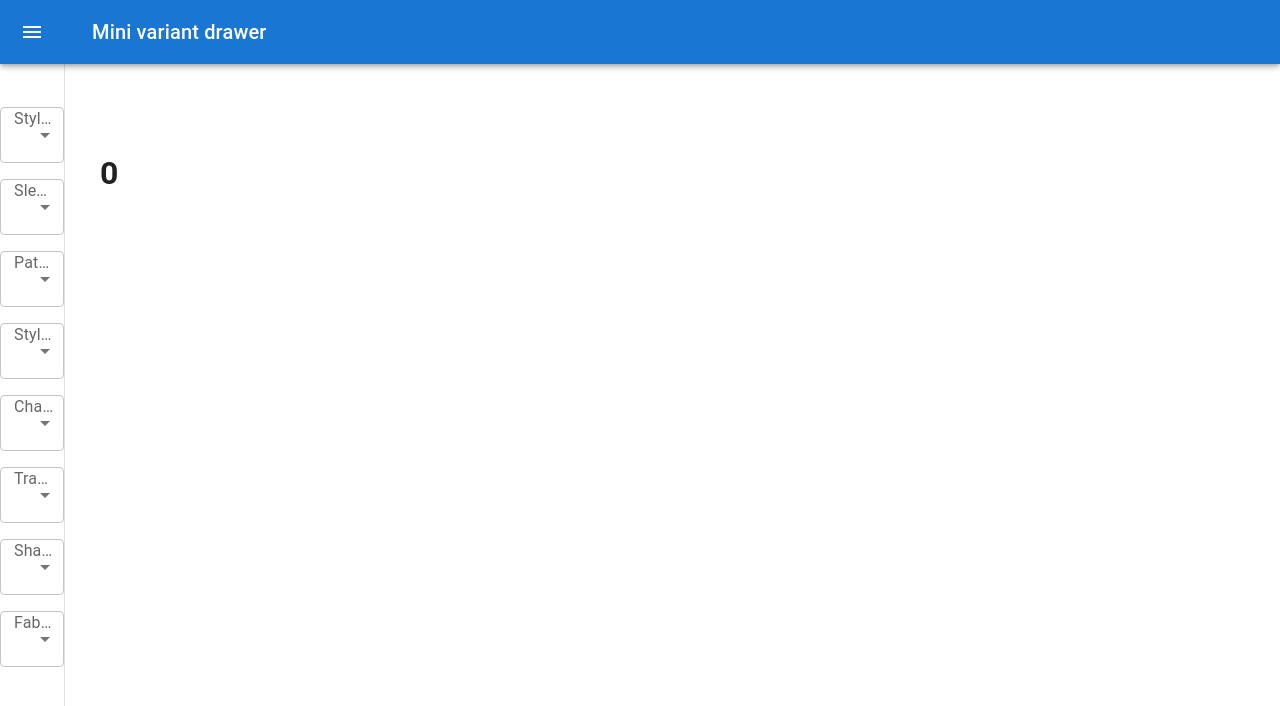
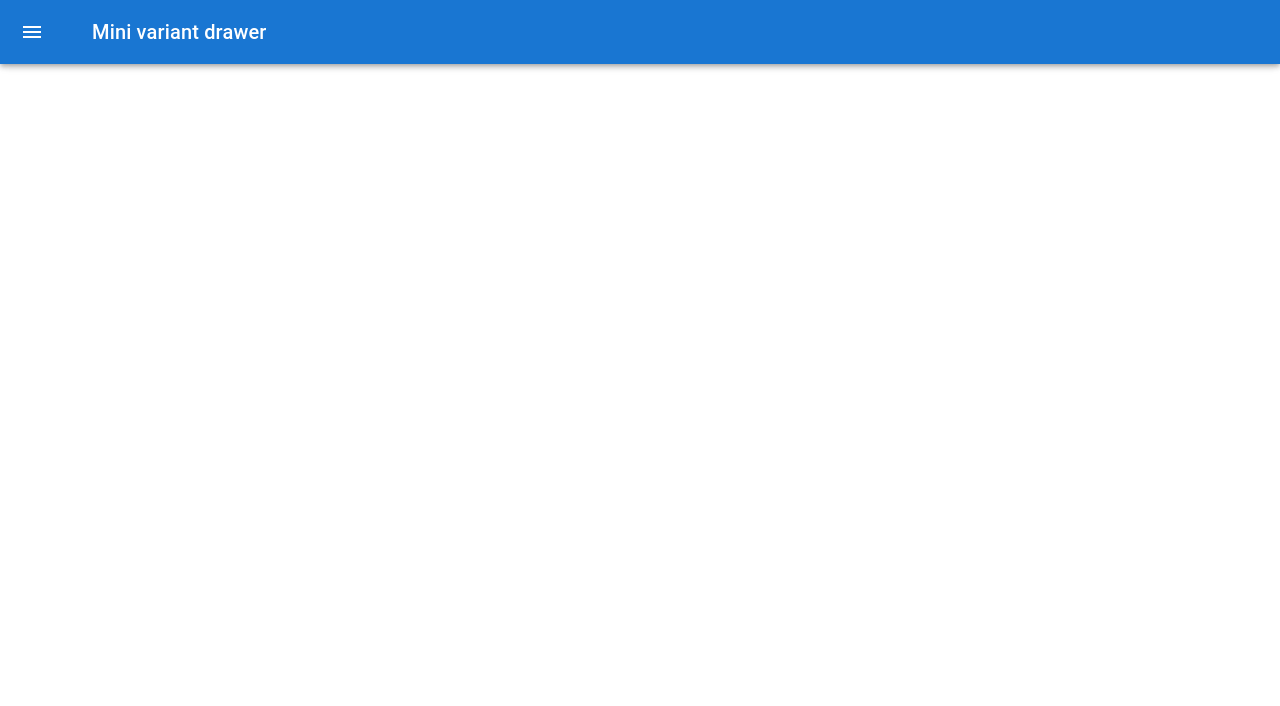
Before and after one commit to aqu9/sidhi_prasanna, a Next.js app: page /model in a window 1280 px wide. Shown: the top 706 px of the page. Built offline with nearby package versions, Linux system fonts and the light colour scheme.

Commit message:
Rupesh|fix logic and css

```diff
--- a/comps/image_list.js
+++ b/comps/image_list.js
@@ -1,146 +1,153 @@
-import * as React from "react";
-import ImageList from "@mui/material/ImageList";
-import ImageListItem from "@mui/material/ImageListItem";
-import ImageListItemBar from "@mui/material/ImageListItemBar";
+import * as React from 'react';
+import ImageList from '@mui/material/ImageList';
+import ImageListItem from '@mui/material/ImageListItem';
+import ImageListItemBar from '@mui/material/ImageListItemBar';
+import { Box } from '@mui/material';
+import ShoppingCartIcon from '@mui/icons-material/ShoppingCart';
 
-export default function DressImageList({ imageFilterList }) {
-  // console.log(imageFilterList,"line7")
-  // let res = {};
-  // const [filtered_element_data, set_filtered_element_data] = React.useState([]);
-  // React.useEffect(()=>{
-  //   const a = imageFilterList.map((element, index) => {
-  //     if (element.name === "StyleType") {
-  //       return eachData["StyleType"] === eachElement;
-  //     }
-  //     if (eachData["Sleeve"] === eachElement) {
-  //       return eachData["Sleeve"] === eachElement;
-  //     }
-  //     if (eachData["Character"] === eachElement) {
-  //       return eachData["Character"] === eachElement;
-  //     }
-  //     if (eachData["pattern"] === eachElement) {
-  //       return eachData["pattern"] === eachElement;
-  //     }
-  //     element.value.map((eachElement) => {
-
-  //       res = itemData.find((eachData) => {
-
-  //         if (eachData["StyleType"] === eachElement) {
-  //           return eachData["StyleType"] === eachElement;
-  //         }
-  //         if (eachData["Sleeve"] === eachElement) {
-  //           return eachData["Sleeve"] === eachElement;
-  //         }
-  //         if (eachData["Character"] === eachElement) {
-  //           return eachData["Character"] === eachElement;
-  //         }
-  //         if (eachData["pattern"] === eachElement) {
-  //           return eachData["pattern"] === eachElement;
-  //         }
-
-  //       });
-  //     });
-  //   });
-  //   console.log(res,"abhiram")
-  //   if (res){
-  //     set_filtered_element_data([...filtered_element_data,res])
-  //   }
-
-  // },[imageFilterList])
-
-  // console.log(filtered_element_data);
-  //  res = itemData.filter(el => {
-  //     console.log(el)
-  //     return !imageFilterList.find(element => {
-  //       console.log(element)
-  //        return [];
-  //     });
-  //  });
+export default function DressImageList({ imageFilterList, filtered_element_data, set_filtered_element_data, open }) {
+    let res = [];
+    React.useEffect(() => {
+        imageFilterList.map((element, index) => {
+            console.log(element, 'element');
+            element.value.map((eachElement) => {
+                const test = itemData.find((eachData) => {
+                    if (eachData['StyleType'] === eachElement) {
+                        return eachData['StyleType'] === eachElement;
+                    }
+                    if (eachData['Sleeve'] === eachElement) {
+                        return eachData['Sleeve'] === eachElement;
+                    }
+                    if (eachData['Character'] === eachElement) {
+                        return eachData['Character'] === eachElement;
+                    }
+                    if (eachData['Pattern'] === eachElement) {
+                        return eachData['Pattern'] === eachElement;
+                    }
+                });
+                if (test) {
+                    res.push(test);
+                }
+            });
+        });
+        if (res) {
+            set_filtered_element_data(res);
+        }
+    }, [imageFilterList]);
+    console.log(filtered_element_data, 'outside');
     return (
-    <ImageList style={{ marginLeft: "100px" }}>
-      <h1>{imageFilterList.length} </h1>
-      {imageFilterList?.map((item) => (
-        <ImageListItem key={item.img}>
-          <img
+        <Box>
+            <ImageList sx={{ marginLeft: open ? '240px' : '0px', px: 5 }}>
+                {filtered_element_data &&
+                    filtered_element_data?.map((item) => (
+                        <ImageListItem key={item.img} sx={{ cursor: 'pointer' }}>
+                            <Box
+                                component='img'
                                 src={`${item.img}?w=2048&fit=crop&auto=format`}
                                 srcSet={`${item.img}?w=248&fit=crop&auto=format&dpr=2 2x`}
                                 alt={item.title}
-            loading="lazy"
+                                loading='lazy'
                             />
                             <ImageListItemBar
-            title={item.title}
+                                title={
+                                    <span style={{ display: 'flex', width: '100%', justifyContent: 'space-between' }}>
+                                        {item.title} <ShoppingCartIcon/>
+                                    </span>
+                                }
                                 subtitle={<span>Design: {item.design}</span>}
-            position="below"
+                                position='below'
                             />
                         </ImageListItem>
                     ))}
             </ImageList>
+        </Box>
     );
 }
 
 const itemData = [
     {
-    img: "https://assets.ajio.com/medias/sys_master/root/20220322/zZrx/6239e35bf997dd03e22576a3/gulmohar_jaipur_navy_blue_floral_print_flared_kurta.jpg",
-    title: "GULMOHAR JAIPUR",
-    design: "Floral Print Flared Kurta",
-    StyleType: "Flared",
-    sleeve: "Short",
-    character: "Chutki",
-    pattern: "Embroidery",
+        id: 1,
+        img: 'https://assets.ajio.com/medias/sys_master/root/20220322/zZrx/6239e35bf997dd03e22576a3/gulmohar_jaipur_navy_blue_floral_print_flared_kurta.jpg',
+        title: 'GULMOHAR JAIPUR',
+        design: 'Floral Print Flared Kurta',
+        StyleType: 'Flared',
+        Sleeve: 'Short',
+        Character: 'Chutki',
+        Pattern: 'Embroidery',
     },
     {
-    img: "https://assets.ajio.com/medias/sys_master/root/20210810/5JjH/6111a82a7cdb8cb824f0c9de/avaasa_mix_n%27_match_blue_foil_print_flared_kurta.jpg",
-    title: "AVAASA MIX N MATCH",
-    design: "Foil Print Flared Kurta",
+        id: 2,
+        img: 'https://assets.ajio.com/medias/sys_master/root/20210810/5JjH/6111a82a7cdb8cb824f0c9de/avaasa_mix_n%27_match_blue_foil_print_flared_kurta.jpg',
+        title: 'AVAASA MIX N MATCH',
+        design: 'Foil Print Flared Kurta',
+        design: 'Floral Print Flared Kurta',
+        StyleType: 'Anarkali',
+        Sleeve: 'Short',
+        Character: 'Frozen',
+        Pattern: 'Embroidery',
     },
     {
-    img: "https://assets.ajio.com/medias/sys_master/root/20210602/DjPE/60b79e5ef997ddb312b51a11/avaasa_mix_n%27_match_red_micro_print_a-line_kurta_with_dipped_hemline.jpg",
-    title: "AVAASA MIX N MATCH",
-    design: "Micro Print A-line Kurta with Dipped Hemline",
+        id: 3,
+        img: 'https://assets.ajio.com/medias/sys_master/root/20210602/DjPE/60b79e5ef997ddb312b51a11/avaasa_mix_n%27_match_red_micro_print_a-line_kurta_with_dipped_hemline.jpg',
+        title: 'AVAASA MIX N MATCH',
+        design: 'Micro Print A-line Kurta with Dipped Hemline',
+        StyleType: 'Floral',
+        Sleeve: 'Short',
+        Character: 'Frozen',
+        Pattern: 'Embroidery',
     },
     {
-    img: "https://assets.ajio.com/medias/sys_master/root/20210706/H5rq/60e362f1f997ddb3121b93ee/avaasa_mix_n%27_match_blue_printed_sleeveless_a-line_kurta.jpg",
-    title: "AVAASA MIX N MATCH",
-    design: "Floral Print A-line Kurta with High-Low Hemline",
+        id: 4,
+        img: 'https://assets.ajio.com/medias/sys_master/root/20210706/H5rq/60e362f1f997ddb3121b93ee/avaasa_mix_n%27_match_blue_printed_sleeveless_a-line_kurta.jpg',
+        title: 'AVAASA MIX N MATCH',
+        design: 'Floral Print A-line Kurta with High-Low Hemline',
     },
     {
-    img: "https://assets.ajio.com/medias/sys_master/root/20210525/6CP4/60ac252af997ddb312a81a3f/avaasa_mix_n%27_match_peach_floral_print_a-line_kurta_with_high-low_hemline.jpg",
-    title: "AVAASA MIX N MATCH",
-    design: "Floral Print Button-Up Kurta",
+        id: 5,
+        img: 'https://assets.ajio.com/medias/sys_master/root/20210525/6CP4/60ac252af997ddb312a81a3f/avaasa_mix_n%27_match_peach_floral_print_a-line_kurta_with_high-low_hemline.jpg',
+        title: 'AVAASA MIX N MATCH',
+        design: 'Floral Print Button-Up Kurta',
     },
     {
-    img: "https://assets.ajio.com/medias/sys_master/root/20220523/d845/628b99feaeb26921afc8c209/aks_green_floral_print_button-up_kurta.jpg",
-    title: "AVAASA MIX N MATCH",
-    design: "V-neck Flared Kurta with Patterned Weave",
+        id: 6,
+        img: 'https://assets.ajio.com/medias/sys_master/root/20220523/d845/628b99feaeb26921afc8c209/aks_green_floral_print_button-up_kurta.jpg',
+        title: 'AVAASA MIX N MATCH',
+        design: 'V-neck Flared Kurta with Patterned Weave',
     },
     {
-    img: "https://assets.ajio.com/medias/sys_master/root/20220225/fiQ7/6217ec43aeb26921afb66289/janasya_green_v-neck_flared_kurta_with_patterned_weave.jpg",
-    title: "GULMOHAR JAIPUR",
-    design: "Embellished Straight Kurta",
+        id: 7,
+        img: 'https://assets.ajio.com/medias/sys_master/root/20220225/fiQ7/6217ec43aeb26921afb66289/janasya_green_v-neck_flared_kurta_with_patterned_weave.jpg',
+        title: 'GULMOHAR JAIPUR',
+        design: 'Embellished Straight Kurta',
     },
     {
-    img: "https://assets.ajio.com/medias/sys_master/root/20211225/BdRw/61c61b28f997ddf8f1604348/avaasa_mix_n%27_match_red_printed_a-line_kurta_with_tie-up.jpg",
-    title: "SEE DESIGNS",
-    design: "Printed Band-Collar Straight Kurta",
+        id: 8,
+        img: 'https://assets.ajio.com/medias/sys_master/root/20211225/BdRw/61c61b28f997ddf8f1604348/avaasa_mix_n%27_match_red_printed_a-line_kurta_with_tie-up.jpg',
+        title: 'SEE DESIGNS',
+        design: 'Printed Band-Collar Straight Kurta',
     },
     {
-    img: "https://assets.ajio.com/medias/sys_master/root/20211012/1r5d/6165ac63f997dd3ed46c9386/see_designs_blue_printed_band-collar_straight_kurta.jpg",
-    title: "AVAASA MIX N MATCH",
-    design: "Floral Print A-line Kurta with High-Low Hemline",
+        id: 9,
+        img: 'https://assets.ajio.com/medias/sys_master/root/20211012/1r5d/6165ac63f997dd3ed46c9386/see_designs_blue_printed_band-collar_straight_kurta.jpg',
+        title: 'AVAASA MIX N MATCH',
+        design: 'Floral Print A-line Kurta with High-Low Hemline',
     },
     {
-    img: "https://assets.ajio.com/medias/sys_master/root/20210408/FJDQ/606f2f53aeb269a9e387cdee/avaasa_mix_n%27_match_mustard_yellow_floral_print_a-line_kurta_with_high-low_hemline.jpg",
-    title: "GULMOHAR JAIPUR",
-    design: "Micro Print A-line Kurta with Dipped Hemline",
+        id: 10,
+        img: 'https://assets.ajio.com/medias/sys_master/root/20210408/FJDQ/606f2f53aeb269a9e387cdee/avaasa_mix_n%27_match_mustard_yellow_floral_print_a-line_kurta_with_high-low_hemline.jpg',
+        title: 'GULMOHAR JAIPUR',
+        design: 'Micro Print A-line Kurta with Dipped Hemline',
     },
     {
-    img: "https://assets.ajio.com/medias/sys_master/root/20211002/prHm/6157a9fcf997ddce89ecf253/avaasa_mix_n%27_match_magenta_floral_print_anarkali_kurta_with_mandarin_collar.jpg",
-    title: "GOSRIKI",
-    design: "Printed Round-Neck Flared Kurta",
+        id: 11,
+        img: 'https://assets.ajio.com/medias/sys_master/root/20211002/prHm/6157a9fcf997ddce89ecf253/avaasa_mix_n%27_match_magenta_floral_print_anarkali_kurta_with_mandarin_collar.jpg',
+        title: 'GOSRIKI',
+        design: 'Printed Round-Neck Flared Kurta',
     },
     {
-    img: "https://assets.ajio.com/medias/sys_master/root/20210828/RGqM/612a031aaeb269a2688150e3/four_seasons_blue_floral_print_round-neck_straight_kurta.jpg",
-    title: "FOUR SEASONS",
-    design: "Floral Print Round-Neck Straight Kurta",
+        id: 12,
+        img: 'https://assets.ajio.com/medias/sys_master/root/20210828/RGqM/612a031aaeb269a2688150e3/four_seasons_blue_floral_print_round-neck_straight_kurta.jpg',
+        title: 'FOUR SEASONS',
+        design: 'Floral Print Round-Neck Straight Kurta',
     },
 ];
--- a/comps/side_bar_details.js
+++ b/comps/side_bar_details.js
@@ -11,16 +11,32 @@ import MenuItem from "@mui/material/MenuItem";
 import FormControl from "@mui/material/FormControl";
 import Select from "@mui/material/Select";
 
-import { MenuProps, options } from "./utils";
-const SidebarDetails = ({data, sidebarFunction,imageFilterList}) => {
+import { MenuProps } from "./utils";
+const SidebarDetails = ({data, sidebarFunction,imageFilterList,filtered_element_data,set_filtered_element_data}) => {
   const [selected, setSelected] = useState([]);
-  const handleChange = (event) => {
+  const handleChange = (event,val) => {
     const value = event.target.value;
     const i = imageFilterList.findIndex(eachItem => eachItem.name === event.target.name);
 
-    if (i > -1) imageFilterList[i] = {name:event.target.name,value:event.target.value}; // (2)
-    else imageFilterList.push({name:event.target.name,value:event.target.value});
-    console.log(imageFilterList)
+    if (i > -1) {
+      if (event.target.value.length > 0) {
+        console.log(event.target.value.length, "insideif");
+        imageFilterList[i] = {
+          name: event.target.name,
+          value: event.target.value,
+        };
+      } else {
+        console.log("inside else");
+        imageFilterList = imageFilterList.filter(
+          (eachItem) => eachItem.name != event.target.name
+        );
+      }
+    } else
+      imageFilterList.push({
+        name: event.target.name,
+        value: event.target.value,
+      });
+    console.log(imageFilterList,"imageFilterList")
     sidebarFunction(imageFilterList)
     setSelected(value);
   };
@@ -33,7 +49,7 @@ const SidebarDetails = ({data, sidebarFunction,imageFilterList}) => {
           labelId="mutiple-select-label"
           multiple
           value={selected}
-          onChange={handleChange}
+          onChange={(event)=>handleChange(event,selected)}
           renderValue={(selected) => selected.join(", ")}
           MenuProps={MenuProps}
           name={data.label}
@@ -41,7 +57,7 @@ const SidebarDetails = ({data, sidebarFunction,imageFilterList}) => {
           {data?.value?.map((option, index) => (
             <MenuItem key={index} value={option}>
               <ListItemIcon key={index}>
-                <Checkbox checked={selected.indexOf(option) > -1} />
+                <Checkbox checked={selected.indexOf(option) > -1 }  />
               </ListItemIcon>
               <ListItemText primary={option} />
             </MenuItem>
--- a/comps/sidebar.js
+++ b/comps/sidebar.js
@@ -2,7 +2,7 @@ import Paper from "@mui/material/Paper";
 import * as React from "react";
 import { styled, useTheme } from "@mui/material/styles";
 import Box from "@mui/material/Box";
-import MuiDrawer from "@mui/material/Drawer";
+import {Drawer}  from "@mui/material";
 import MuiAppBar from "@mui/material/AppBar";
 import Toolbar from "@mui/material/Toolbar";
 import CssBaseline from "@mui/material/CssBaseline";
@@ -15,72 +15,32 @@ import SidebarDetails from "./side_bar_details";
 
 const drawerWidth = 240;
 
-const openedMixin = (theme) => ({
-  width: drawerWidth,
-  transition: theme.transitions.create("width", {
-    easing: theme.transitions.easing.sharp,
-    duration: theme.transitions.duration.enteringScreen,
-  }),
-  overflowX: "hidden",
-});
-
-const closedMixin = (theme) => ({
-  transition: theme.transitions.create("width", {
-    easing: theme.transitions.easing.sharp,
-    duration: theme.transitions.duration.leavingScreen,
-  }),
-  overflowX: "hidden",
-  width: `calc(${theme.spacing(7)} + 1px)`,
-  [theme.breakpoints.up("sm")]: {
-    width: `calc(${theme.spacing(8)} + 1px)`,
-  },
-});
-
-const DrawerHeader = styled("div")(({ theme }) => ({
-  display: "flex",
-  alignItems: "center",
-  justifyContent: "flex-end",
-  padding: theme.spacing(0, 1),
-  // necessary for content to be below app bar
-  ...theme.mixins.toolbar,
-}));
-
 const AppBar = styled(MuiAppBar, {
-  shouldForwardProp: (prop) => prop !== "open",
+  shouldForwardProp: (prop) => prop !== 'open',
 })(({ theme, open }) => ({
-  zIndex: theme.zIndex.drawer + 1,
-  transition: theme.transitions.create(["width", "margin"], {
+  transition: theme.transitions.create(['margin', 'width'], {
     easing: theme.transitions.easing.sharp,
     duration: theme.transitions.duration.leavingScreen,
   }),
   ...(open && {
-    marginLeft: drawerWidth,
     width: `calc(100% - ${drawerWidth}px)`,
-    transition: theme.transitions.create(["width", "margin"], {
-      easing: theme.transitions.easing.sharp,
+    marginLeft: `${drawerWidth}px`,
+    transition: theme.transitions.create(['margin', 'width'], {
+      easing: theme.transitions.easing.easeOut,
       duration: theme.transitions.duration.enteringScreen,
     }),
   }),
 }));
 
-const Drawer = styled(MuiDrawer, {
-  shouldForwardProp: (prop) => prop !== "open",
-})(({ theme, open }) => ({
-  width: drawerWidth,
-  flexShrink: 0,
-  whiteSpace: "nowrap",
-  boxSizing: "border-box",
-  ...(open && {
-    ...openedMixin(theme),
-    "& .MuiDrawer-paper": openedMixin(theme),
-  }),
-  ...(!open && {
-    ...closedMixin(theme),
-    "& .MuiDrawer-paper": closedMixin(theme),
-  }),
+const DrawerHeader = styled('div')(({ theme }) => ({
+  display: 'flex',
+  alignItems: 'center',
+  padding: theme.spacing(0, 1),
+  // necessary for content to be below app bar
+  ...theme.mixins.toolbar,
+  justifyContent: 'flex-end',
 }));
-
-const SIDEBAR = ({data,sidebarFunction,imageFilterList}) => {
+const SIDEBAR = ({data,sidebarFunction,imageFilterList,setOpen,open}) => {
   const Item = styled(Paper)(({ theme }) => ({
     backgroundColor: theme.palette.mode === "dark" ? "#1A2027" : "#fff",
     ...theme.typography.body2,
@@ -90,7 +50,6 @@ const SIDEBAR = ({data,sidebarFunction,imageFilterList}) => {
   }));
 
   const theme = useTheme();
-  const [open, setOpen] = React.useState(false);
 
   const handleDrawerOpen = () => {
     setOpen(true);
@@ -124,7 +83,14 @@ const SIDEBAR = ({data,sidebarFunction,imageFilterList}) => {
             </Typography>
           </Toolbar>
         </AppBar>
-        <Drawer variant="permanent" open={open}>
+        <Drawer variant="persistent" open={open} sx={{
+          width: drawerWidth,
+          flexShrink: 0,
+          '& .MuiDrawer-paper': {
+            width: drawerWidth,
+            boxSizing: 'border-box',
+          },
+        }}>
           <DrawerHeader>
             <h1>List</h1>
 
--- a/pages/model.js
+++ b/pages/model.js
@@ -1,8 +1,9 @@
-import { useRouter } from "next/router";
-import { useEffect, useState } from "react";
-import Custom_Grid from "../comps/custom_grid";
-import DressImageList from "../comps/image_list";
-import SIDEBAR from "../comps/sidebar";
+import { Box } from '@mui/material';
+import { useRouter } from 'next/router';
+import { useEffect, useState } from 'react';
+import Custom_Grid from '../comps/custom_grid';
+import DressImageList from '../comps/image_list';
+import SIDEBAR from '../comps/sidebar';
 
 const Model = () => {
     const { query } = useRouter();
@@ -11,85 +12,89 @@ const Model = () => {
             Kurtas: {
                 sidebar: [
                     {
-            id:1,
-            label: "StyleType",
-            value: ["Straight", "A-line", "Flared", "Anarkali", "Angrakha"],
+                        id: 1,
+                        label: 'StyleType',
+                        value: ['Straight', 'A-line', 'Flared', 'Anarkali', 'Angrakha'],
                     },
                     {
-            id:2,
-            label: "Sleeve",
-            value: [
-              "3/4th sleeve",
-              "3/4th",
-              "Sleeveless",
-              "Short",
-              "Full-length",
-            ],
+                        id: 2,
+                        label: 'Sleeve',
+                        value: ['3/4th sleeve', '3/4th', 'Sleeveless', 'Short', 'Full-length'],
                     },
                     {
-            id:3,
-            label: "Pattern",
-            value: ["Floral", "Embroidery", "Solid", "Indian", "Geometric"],
+                        id: 3,
+                        label: 'Pattern',
+                        value: ['Floral', 'Embroidery', 'Solid', 'Indian', 'Geometric'],
                     },
                     {
-            id:4,
-            label: "StyleType",
-            value: ["Round", "Collar", "V", "Boat", "Stylised"],
+                        id: 4,
+                        label: 'StyleType',
+                        value: ['Round', 'Collar', 'V', 'Boat', 'Stylised'],
                     },
                     {
-            id:5,
-            label: "Character",
-            value: ["Others", "Chutki", "Frozen", "Arrow", "AngryBirds"],
+                        id: 5,
+                        label: 'Character',
+                        value: ['Others', 'Chutki', 'Frozen', 'Arrow', 'AngryBirds'],
                     },
                     {
-            id:6,
-            label: "Traditional_Weave",
-            value: [
-              "Chanderi",
-              "Bagru",
-              "Handloom",
-              "Bandhej",
-              "Ikat/Pochampally/Patola",
-            ],
+                        id: 6,
+                        label: 'Traditional_Weave',
+                        value: ['Chanderi', 'Bagru', 'Handloom', 'Bandhej', 'Ikat/Pochampally/Patola'],
                     },
                     {
-            id:7,
-            label: "Shape",
-            value: ["Curve", "Maternity", "Petite", "Regular"],
+                        id: 7,
+                        label: 'Shape',
+                        value: ['Curve', 'Maternity', 'Petite', 'Regular'],
                     },
                     {
-            id:8,
-            label: "Fabric",
-            value: ["Cotton", "Rayon", "Viscose", "Crepe", "Polyester"],
+                        id: 8,
+                        label: 'Fabric',
+                        value: ['Cotton', 'Rayon', 'Viscose', 'Crepe', 'Polyester'],
                     },
                 ],
             },
         },
     ];
 
-  const [imageFilterList,setImageFilterList] = useState([])
+    const [imageFilterList, setImageFilterList] = useState([]);
+    const [filtered_element_data, set_filtered_element_data] = useState([]);
 
     const filtered_data = data.filter((eachData) => {
         if (eachData[query.title] != null) {
             return eachData[query.title];
         } else return data;
     });
-  const sidebarFunction=(data)=>{
-    setImageFilterList([...data])
-  }
-  useEffect(()=>{
-    console.log(imageFilterList.length)
-  },[imageFilterList.length])
+    const sidebarFunction = (data) => {
+        setImageFilterList([...data]);
+    };
+    useEffect(() => {
+        console.log(imageFilterList.length);
+    }, [imageFilterList.length]);
+
+    const [open, setOpen] = useState(false);
 
     return (
-    <div>
-      <div>
-        <SIDEBAR data={filtered_data[0]["Kurtas"].sidebar} sidebarFunction={sidebarFunction} imageFilterList={imageFilterList}/>
-      </div>
-      <div>
-        <DressImageList imageFilterList={imageFilterList}/>
-      </div>
-    </div>
+        <Box>
+            <Box>
+                <SIDEBAR
+                    data={filtered_data[0]['Kurtas'].sidebar}
+                    sidebarFunction={sidebarFunction}
+                    imageFilterList={imageFilterList}
+                    filtered_element_data={filtered_element_data}
+                    set_filtered_element_data={set_filtered_element_data}
+                    setOpen={setOpen}
+                    open={open}
+                />
+            </Box>
+            <Box>
+                <DressImageList
+                    imageFilterList={imageFilterList}
+                    filtered_element_data={filtered_element_data}
+                    set_filtered_element_data={set_filtered_element_data}
+                    open={open}
+                />
+            </Box>
+        </Box>
     );
 };
 
```
Also changed, not shown: 1 other file (tests, documents, lock files or other folders). Lines whose indentation alone changed are shown as unchanged.
